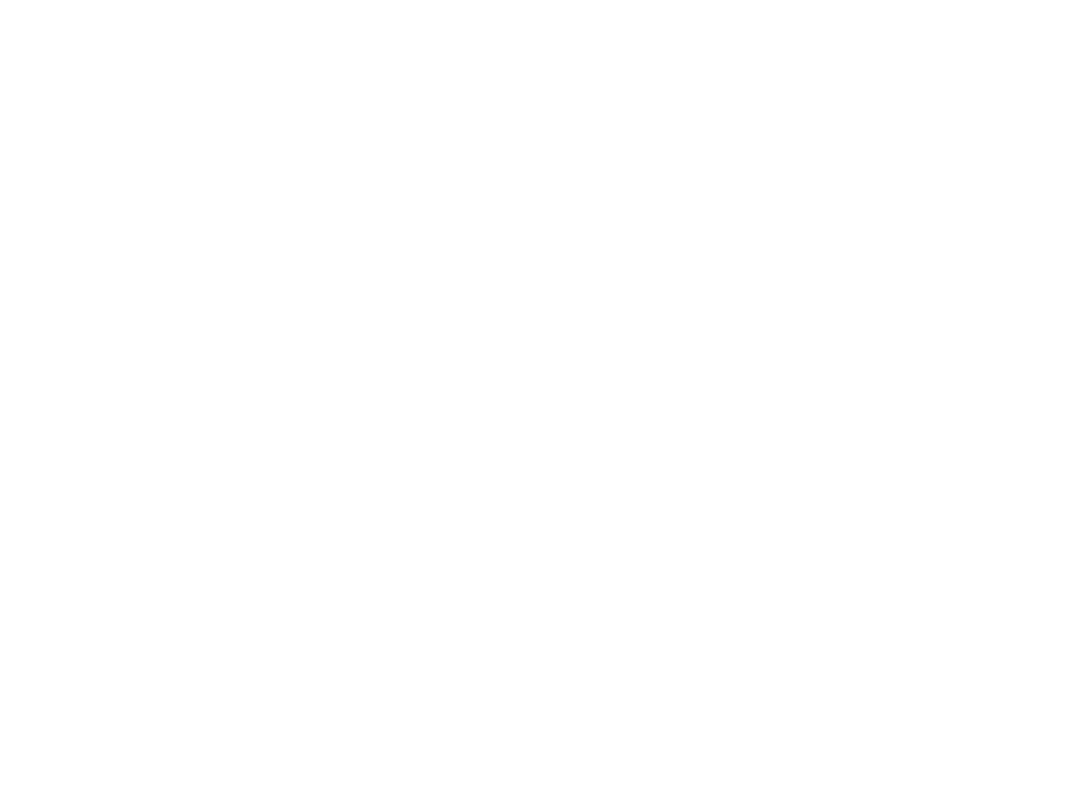
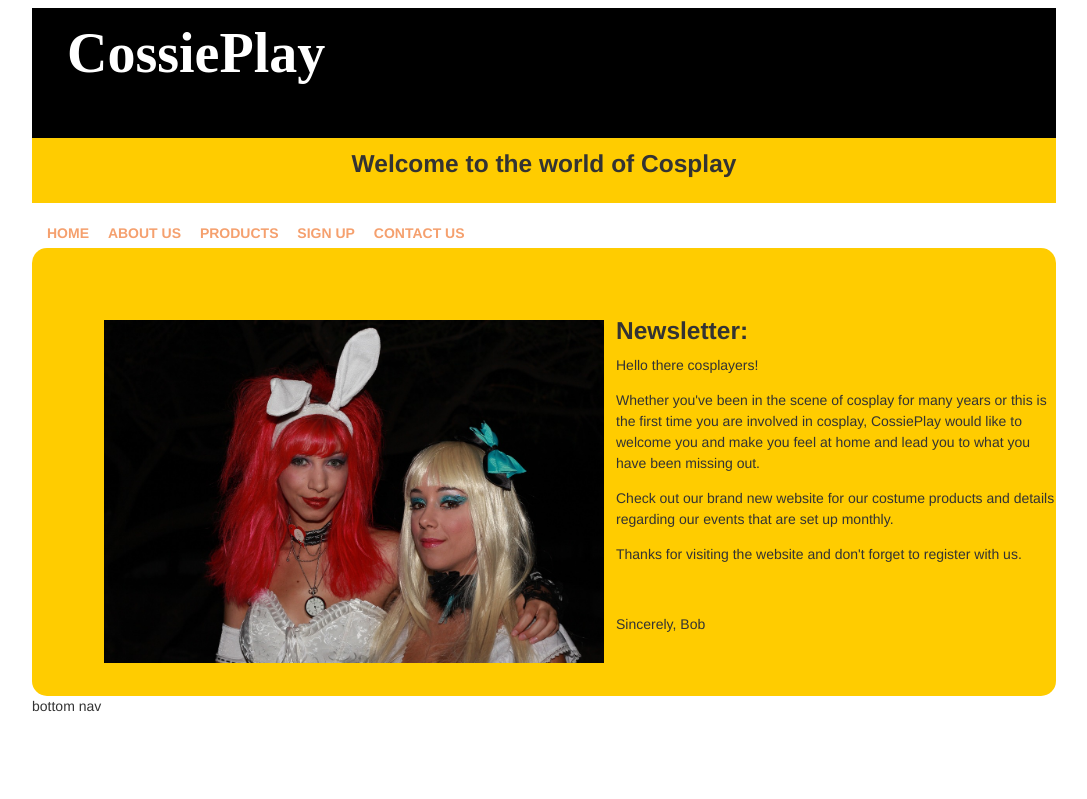
Before and after one commit to earldimitui/cossieAsgn, a plain HTML site: page index.html in a window 1280 px wide. Shown: the whole page, without its empty margins (96-1183 px from the left). Drawn offline with Linux system fonts and the light colour scheme.

Commit message:
Home 80%
Hompage almost complete

```diff
--- /dev/null
+++ b/homestyle.css
@@ -0,0 +1,107 @@
+@charset "utf-8";
+#topNav {
+	width:1009px;
+	height:35px;
+	padding-top:10px;
+	padding-left:15px;
+}
+
+#topNav a {
+	color:#F5A06E;
+	text-decoration:none;
+	text-transform:uppercase;
+	font-weight:bold;
+	display:inline-block;
+	margin-right:15px;
+	padding-top:10px;
+}
+
+#topNav a:hover {
+	border-bottom:solid;
+	border-bottom-width:2px;
+	border-bottom-color:#F5A06E;
+}
+
+#container {
+	width:1024px;
+	height:768px;
+	margin-right:auto;
+	margin-left:auto;
+}
+
+header {
+	width:989px;
+	height:95px;
+	background-color:#000000;
+	color:#FFFFFF;
+	padding-top:35px;
+	padding-left:35px;
+}
+
+#titlebar {
+	width:1024px;
+	height:50px;
+	text-align:center;
+	padding-top:15px;
+
+}
+
+#main {
+	width:1024px;
+	height:448px;
+}
+
+#innerMain {
+	width:1024px;
+	height:448px;
+	background-color:#FFCC00;
+	border-radius:15px;
+}
+
+#content1 {
+	width:512px;
+	height:376px;
+	float:left;
+	padding-top:72px;
+	padding-left:72px;
+}
+
+#content2 {
+	width:440px;
+	height:376px;
+	float:right;
+	padding-top:72px;
+	overflow:hidden;
+}
+
+#titlebar {
+	background-color:#FFCC00;
+}
+
+footer {
+	width:1024px;
+	height:100px;
+}
+
+#bottomNav {
+	width:1025px;
+	height:50px;
+}
+
+body {
+	font-family:Gotham, "Helvetica Neue", Helvetica, Arial, sans-serif;
+	font-size:14px;
+	line-height:1.5em;
+	color:#333333;
+}
+
+h1 {
+	font-family:Sarina;
+	font-size:4em;
+	margin-top:0px;
+}
+
+h2 {
+	margin:0px;
+	font-size:1.75em;
+}	`
--- a/index.html
+++ b/index.html
@@ -3,9 +3,40 @@
 <head>
 <meta charset="utf-8">
 <title>CossiePlay Home</title>
+<link href="homestyle.css" rel="stylesheet" type="text/css">
 </head>
 
 <body>
-
+<div id="container">
+<header>
+  <h1>CossiePlay</h1>
+</header>
+<div id="titlebar">
+  <h2>Welcome to the world of Cosplay</h2>
+</div>
+<nav id="topNav">
+<a href="#">Home</a>
+<a href="#">About Us</a>
+<a href="#">Products</a>
+<a href="#">Sign Up</a>
+<a href="#">Contact Us</a></nav>
+<div id="main">
+<div id="innerMain">
+  <div id="content1"><img src="images/alice-in-wonderland-872612_1280.jpg" width="500" height="343" alt="main1"/></div>
+<div id="content2">
+  <h2>Newsletter:</h2>
+  <p>Hello there cosplayers!</p>
+  <p>Whether you've been in the scene of cosplay for many years or this is the first time you are involved in cosplay, CossiePlay would like to welcome you and make you feel at home and lead you to what you have been missing out.</p>
+  <p>Check out our brand new website for our costume products and details regarding our events that are set up monthly.</p>
+  <p>Thanks for visiting the website and don't forget to register with us.</p>
+  <p>&nbsp;</p>
+  <p>Sincerely, Bob</p>
+</div>
+</div>
+</div>
+<footer>
+<nav id="bottomNav">bottom nav</nav>
+</footer>
+</div>
 </body>
 </html>
```
